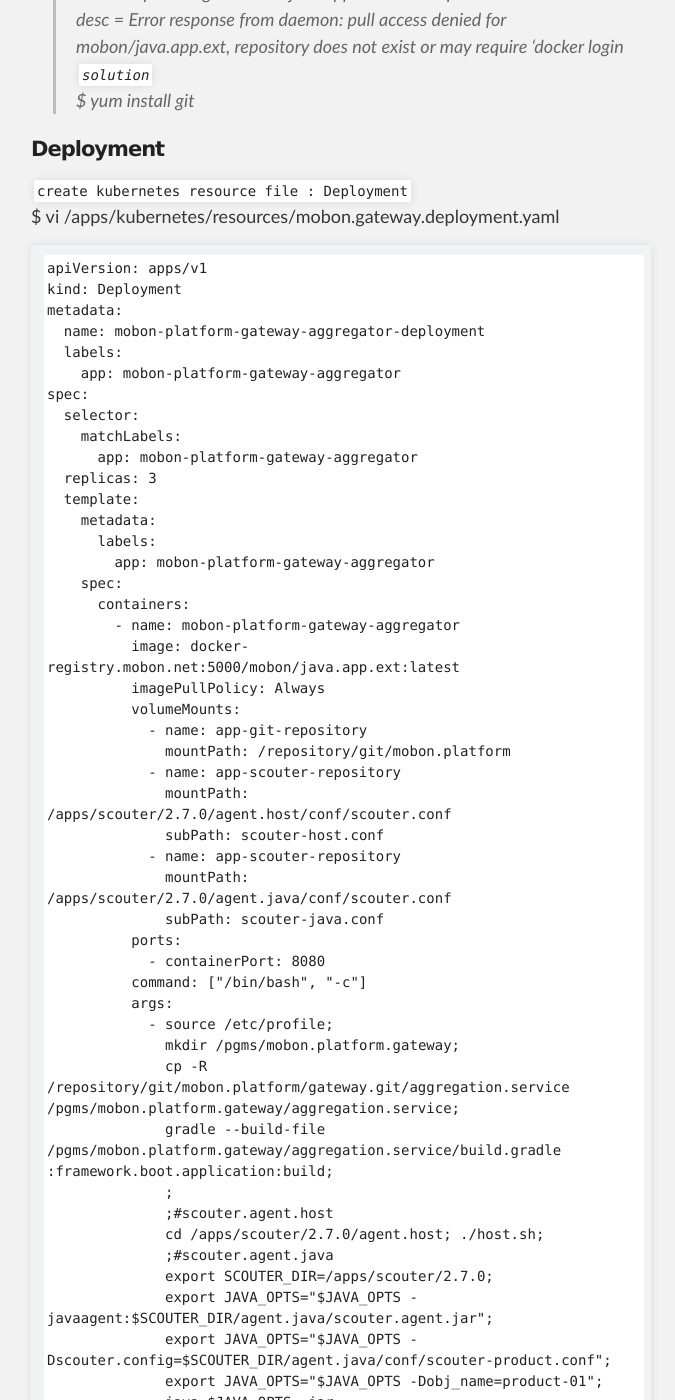
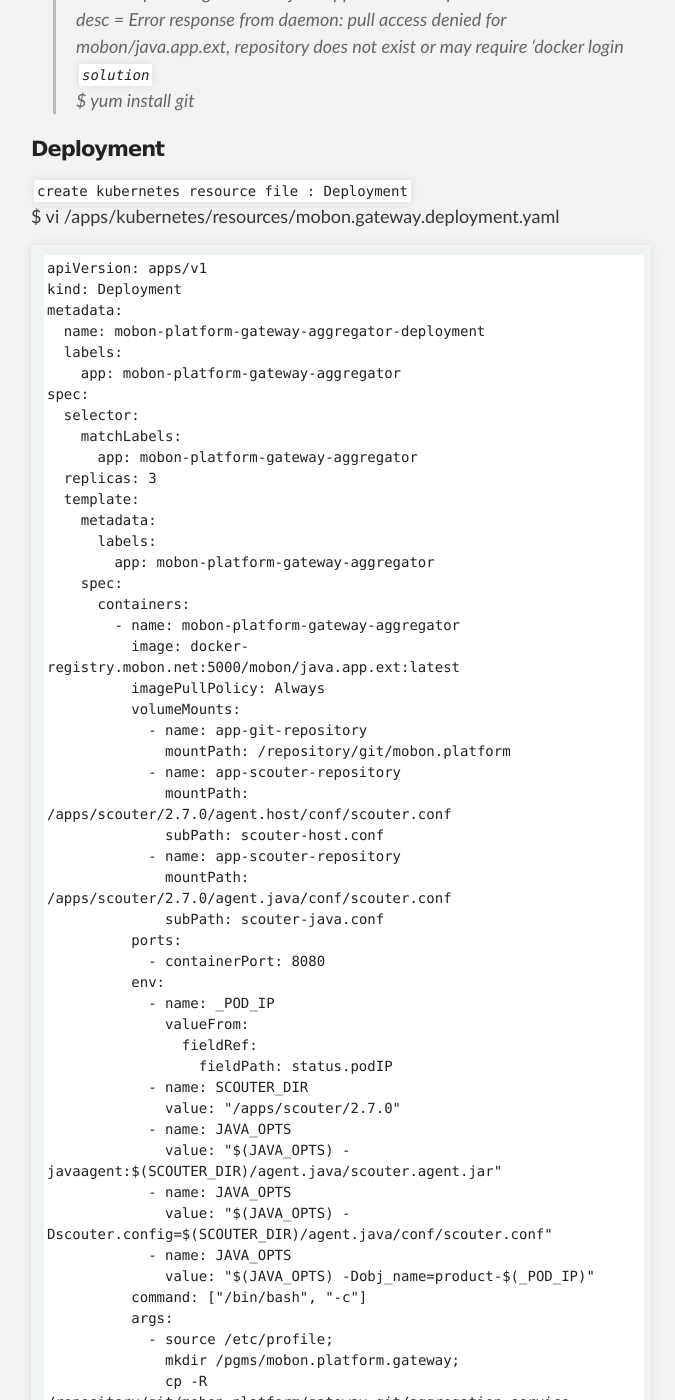
Before and after one commit to unlimited9/unlimited9.github.com, a Jekyll site: the page built from reference.notes/TA/cloud/kubernetes/how.to.deployment.md, in a window 1280 px wide and 1400 px high, scrolled down 961 px. Shown: the whole window, without its empty margins (299-974 px from the left). Built offline with Jekyll 4.4.1, drawn with Linux system fonts in a browser that asks for light colours; our own code applies the rules of GitHub Pages for plain Markdown files; some of the changed text lies outside the part shown.

Commit message:
Update how.to.deployment.md

```diff
--- a/reference.notes/TA/cloud/kubernetes/how.to.deployment.md
+++ b/reference.notes/TA/cloud/kubernetes/how.to.deployment.md
@@ -55,22 +55,37 @@ spec:
               subPath: scouter-java.conf
           ports:
             - containerPort: 8080
+          env:
+            - name: _POD_IP
+              valueFrom:
+                fieldRef:
+                  fieldPath: status.podIP
+            - name: SCOUTER_DIR
+              value: "/apps/scouter/2.7.0"
+            - name: JAVA_OPTS
+              value: "$(JAVA_OPTS) -javaagent:$(SCOUTER_DIR)/agent.java/scouter.agent.jar"
+            - name: JAVA_OPTS
+              value: "$(JAVA_OPTS) -Dscouter.config=$(SCOUTER_DIR)/agent.java/conf/scouter.conf"
+            - name: JAVA_OPTS
+              value: "$(JAVA_OPTS) -Dobj_name=product-$(_POD_IP)"
           command: ["/bin/bash", "-c"]
           args:
             - source /etc/profile;
               mkdir /pgms/mobon.platform.gateway;
               cp -R /repository/git/mobon.platform/gateway.git/aggregation.service /pgms/mobon.platform.gateway/aggregation.service;
               gradle --build-file /pgms/mobon.platform.gateway/aggregation.service/build.gradle :framework.boot.application:build;
-              ;
-              ;#scouter.agent.host
-              cd /apps/scouter/2.7.0/agent.host; ./host.sh;
-              ;#scouter.agent.java
-              export SCOUTER_DIR=/apps/scouter/2.7.0;
-              export JAVA_OPTS="$JAVA_OPTS -javaagent:$SCOUTER_DIR/agent.java/scouter.agent.jar";
-              export JAVA_OPTS="$JAVA_OPTS -Dscouter.config=$SCOUTER_DIR/agent.java/conf/scouter-product.conf";
-              export JAVA_OPTS="$JAVA_OPTS -Dobj_name=product-01";
-              java $JAVA_OPTS -jar /pgms/mobon.platform.gateway/aggregation.service/framework.boot.application/build/libs/framework.boot.application-1.0.war
-              tail -f /dev/null;
+#              tail -f /dev/null;
+          lifecycle:
+            postStart:
+              exec:
+                command: ["/bin/bash", "-c"]
+                args:
+                  - cd /apps/scouter/2.7.0/agent.host;
+                    ./host.sh;
+                    java $(JAVA_OPTS) -jar /pgms/mobon.platform.gateway/aggregation.service/framework.boot.application/build/libs/framework.boot.application-1.0.war;
+            preStop:
+              exec:
+                command: ["/bin/sh","-c","nginx -s quit; while killall -0 nginx; do sleep 1; done"]
       initContainers:
         - name: git-sync
           image: k8s.gcr.io/git-sync:v3.1.2
@@ -203,7 +220,7 @@ $ kubectl get secret git-creds
 >$ kubectl create -f /apps/kubernetes/resources/mobon.gateway.rc.yaml
 
 </div>
-</details>
+<details>
 
 
 `pod 확인`
```
Also changed, not shown: other parts of reference.notes/TA/cloud/kubernetes/how.to.deployment.md (+3 -1 lines).
